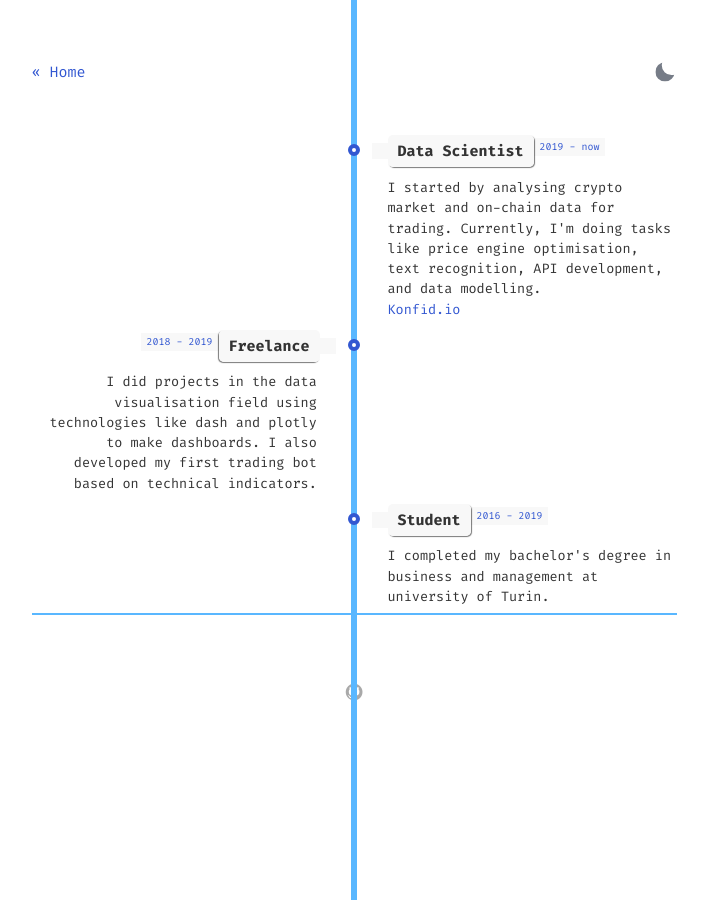
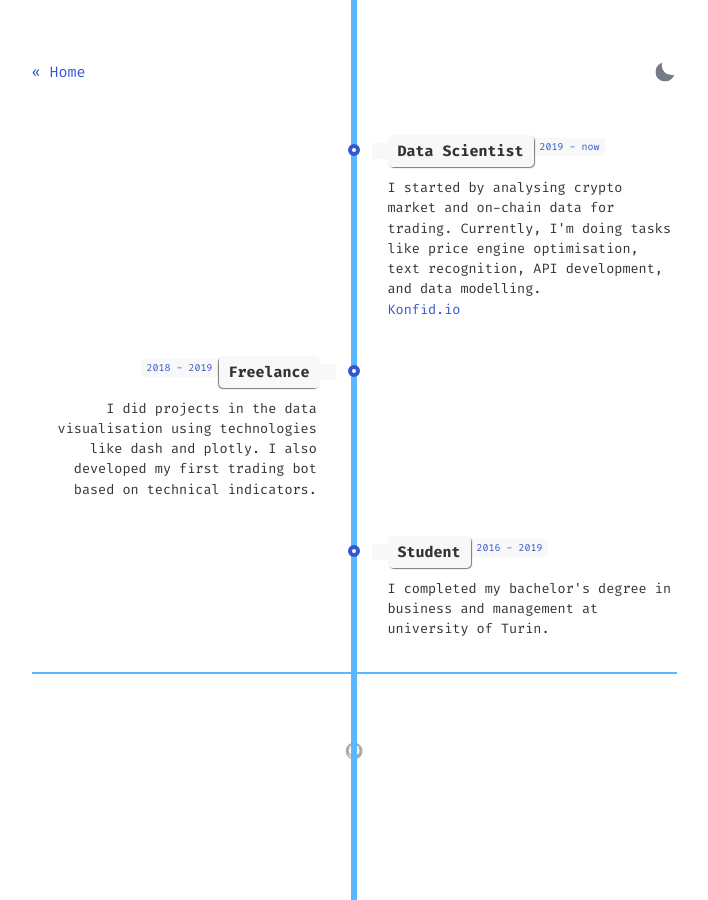
Before and after one commit to 9amirreza6/9amirreza6.github.io, a Jekyll site: the page built from about.html, in a window 1280 px wide. Shown: the whole page, without its empty margins (286-994 px from the left). Built offline with Jekyll 4.4.1, drawn with Linux system fonts in a browser that asks for light colours.

Commit message:
direction changed

```diff
--- a/about.html
+++ b/about.html
@@ -22,6 +22,7 @@ layout: about
                 </div>
             </div>
         </li>
+        <br>
 
         <!-- Item 2 -->
         <li>
@@ -31,11 +32,12 @@ layout: about
                     <span class="time-wrapper"><span class="time">2018 - 2019</span></span>
                 </div>
                 <div class="desc">
-                    I did projects in the data visualisation field using technologies like dash and plotly to
-                    make dashboards. I also developed my first trading bot based on technical indicators.
+                    I did projects in the data visualisation using technologies like dash and plotly.
+                    I also developed my first trading bot based on technical indicators.
                 </div>
             </div>
         </li>
+        <br>
 
         <li>
             <div class="direction-r">
@@ -48,6 +50,7 @@ layout: about
                 </div>
             </div>
         </li>
+        <br>
 
     </ul>
 
```
